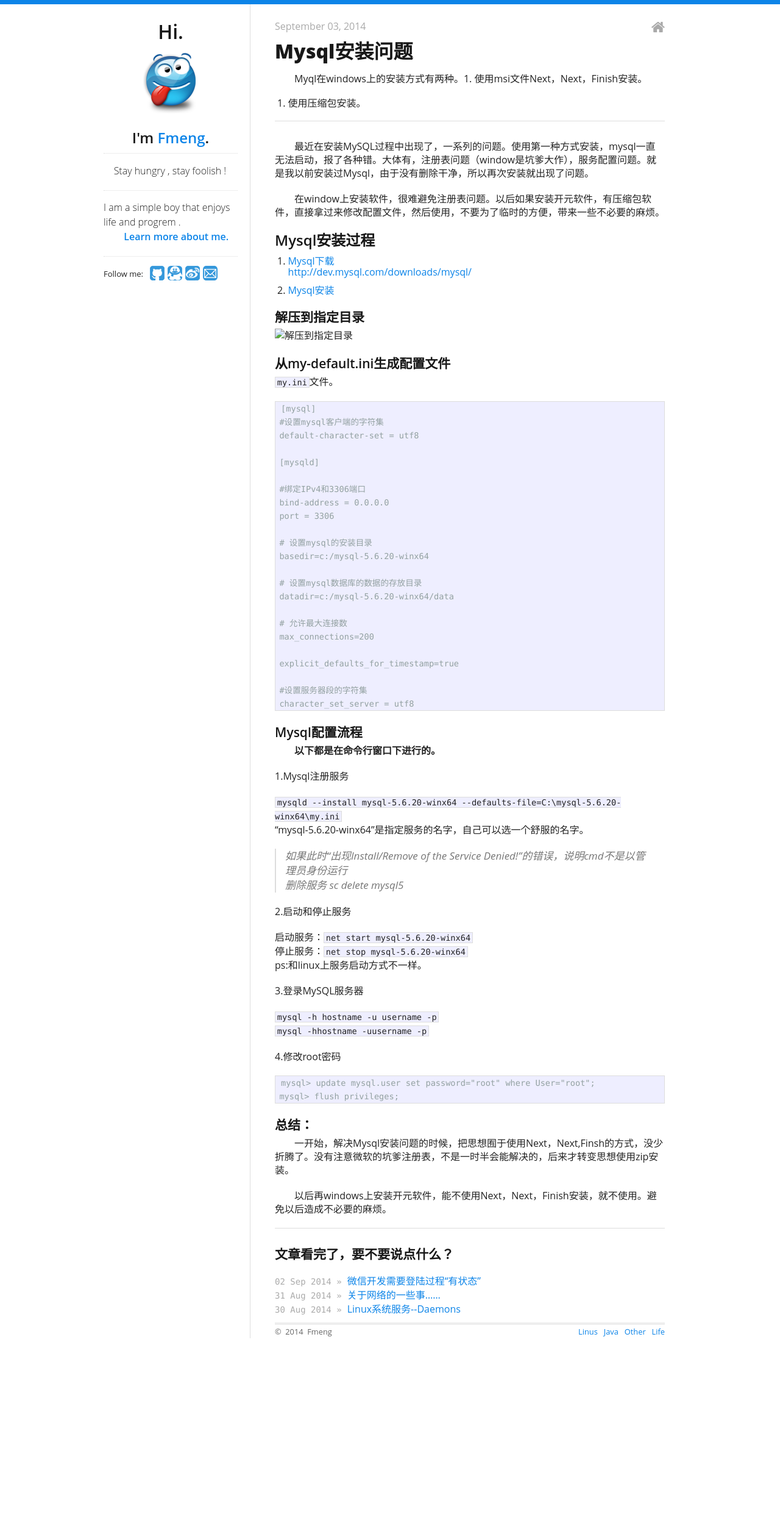
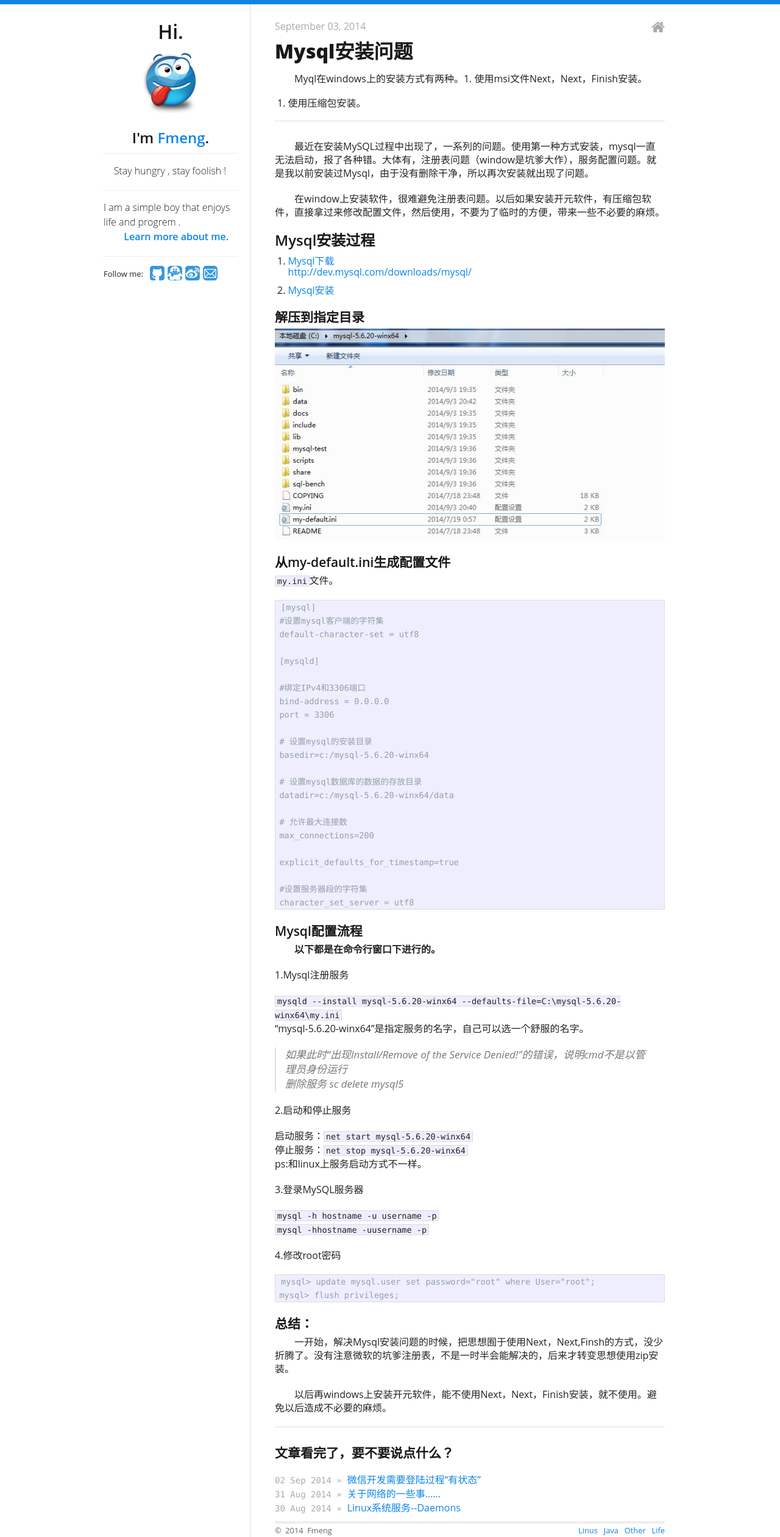
Before and after one commit to fmeng/fmeng.github.io, a Jekyll site: the page built from _posts/2014-09-03-mysql-configure.md, in a window 1280 px wide. Shown: the whole page at 61% size. Built offline with Jekyll 4.4.1, drawn with Linux system fonts in a browser that asks for light colours; Markdown is read by kramdown in place of the engine named in the settings; comment, search, counter and statistics services are not loaded; before the commit the page ends 2195 px from its top, so only the background shows below that.

Commit message:
图片路径错了

```diff
--- a/_posts/2014-09-03-mysql-configure.md
+++ b/_posts/2014-09-03-mysql-configure.md
@@ -21,7 +21,7 @@
 
 #### 解压到指定目录 ####
 
-![解压到指定目录](img/zip_mysql.jpg)
+![解压到指定目录](/img/zip_mysql.jpg)
 
 #### 从my-default.ini生成配置文件 ####
 `my.ini`文件。
```
